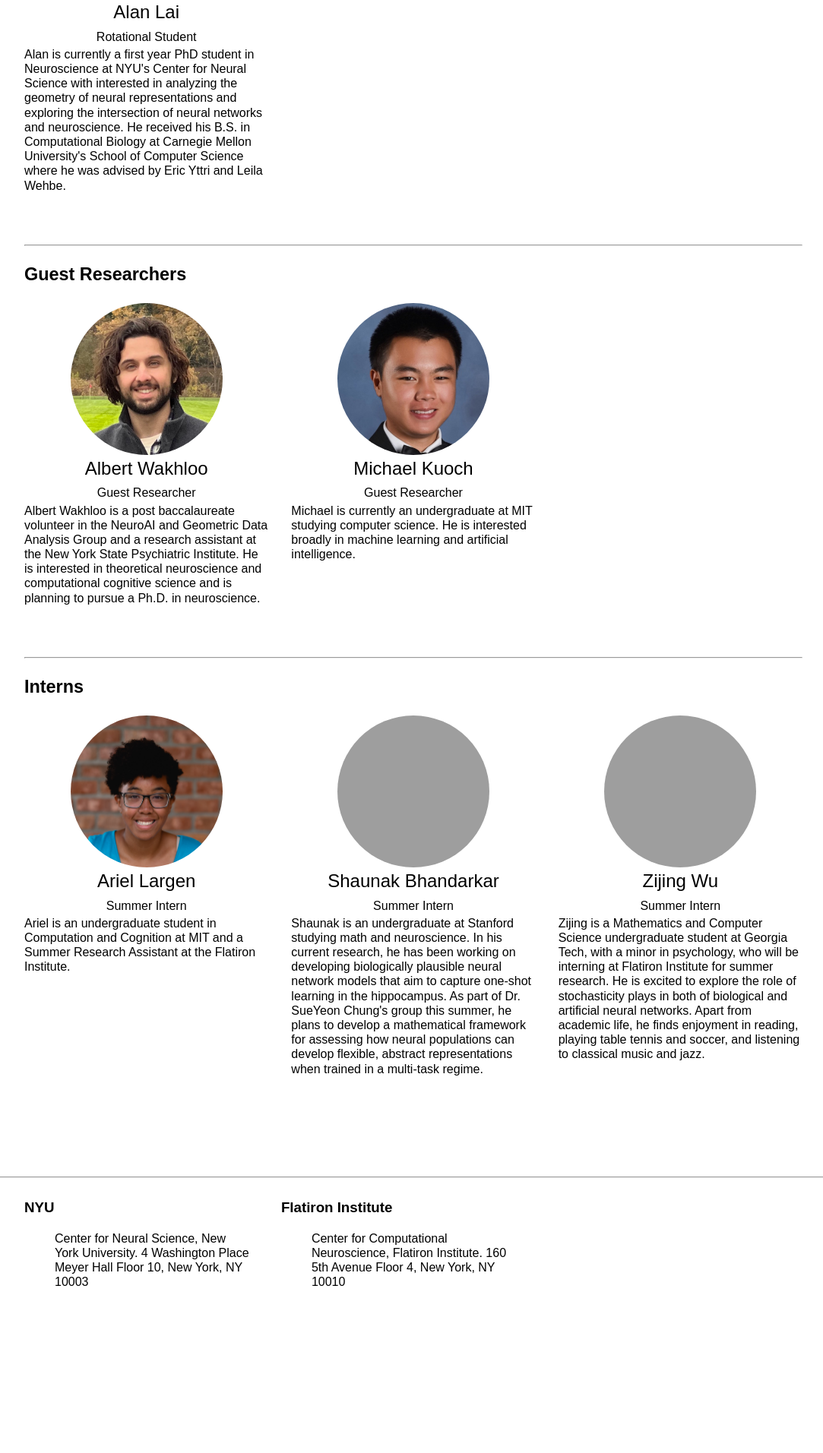
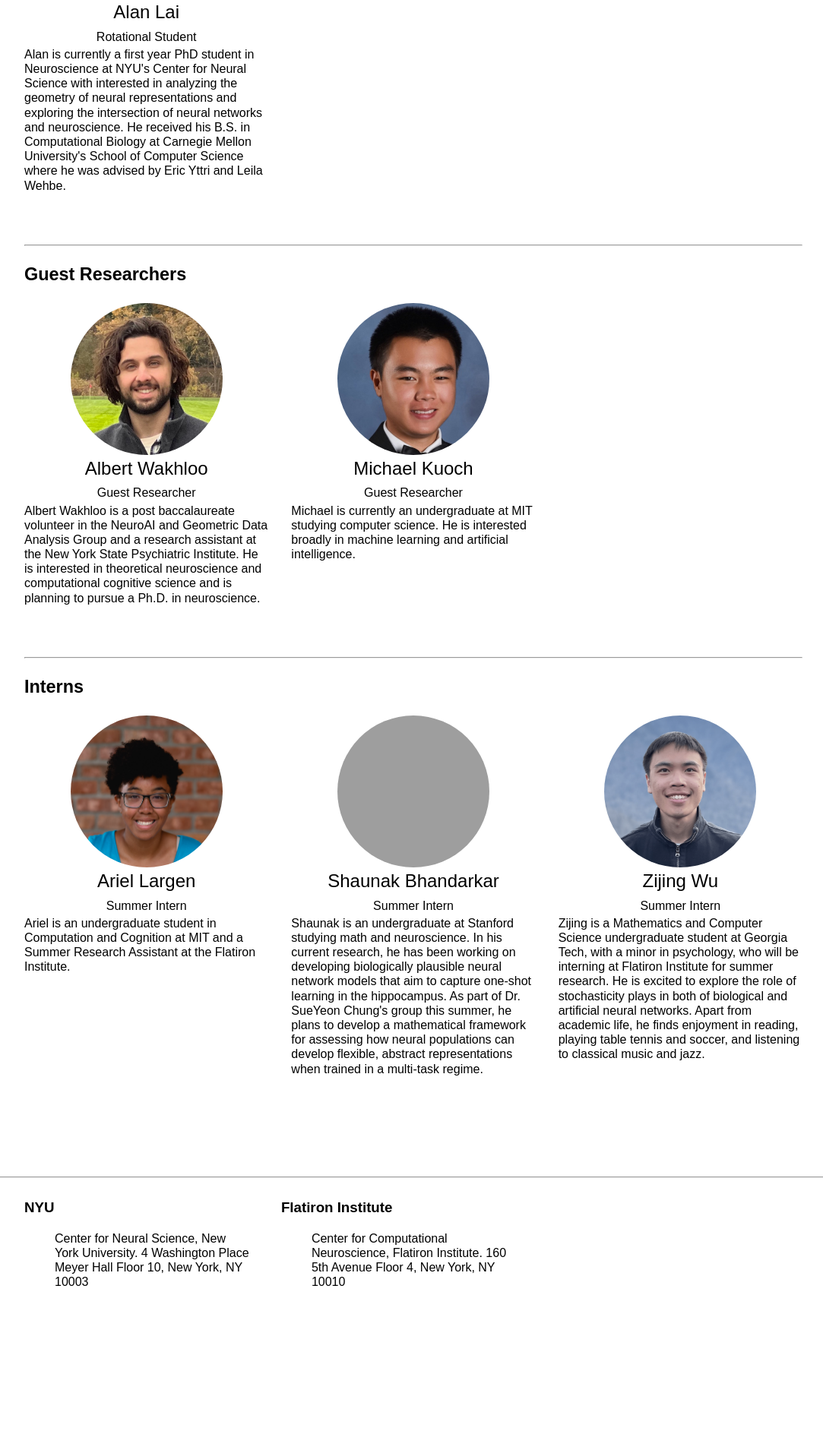
Before and after one commit to chung-neuroai-lab/chung-neuroai-lab.github.io, a Jekyll site: the page built from people.md, in a window 1280 px wide. Shown: the part 2047-3960 px from the top of the page at 76% size, without its empty margins (96-1179 px from the left). Built offline with Jekyll 4.4.1, drawn with Linux system fonts in a browser that asks for light colours; our own code applies the rules of GitHub Pages for plain Markdown files.

Commit message:
fixed file end

```diff
--- a/people.md
+++ b/people.md
@@ -107,7 +107,7 @@ is_grid: true
 </div>
 
 <div id="profile" class="card">
-    <img id="profile-img" class="card-img" src="{{site.baseurl | prepend:site.url}}assets/img/zijing-wu.jpg"/>
+    <img id="profile-img" class="card-img" src="{{site.baseurl | prepend:site.url}}assets/img/zijing-wu.png"/>
     <div id="person" class="card-title"> <!----Title---> Zijing Wu</div>
     <div id="person" class="card-subtitle"> <!----Title---> Summer Intern</div>
     <div id="person" class="card-body"> <!--Description--> Zijing is a Mathematics and Computer Science undergraduate student at Georgia Tech, with a minor in psychology, who will be interning at Flatiron Institute for summer research. He is excited to explore the role of stochasticity plays in both of biological and artificial neural networks. Apart from academic life, he finds enjoyment in reading, playing table tennis and soccer, and listening to classical music and jazz. </div>
```
